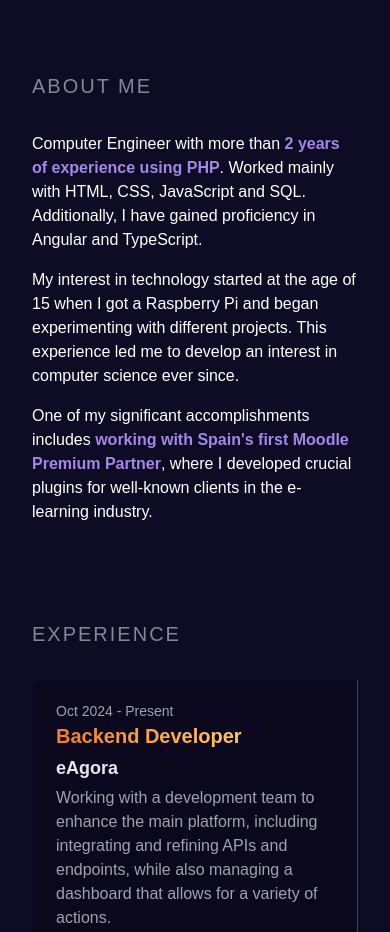
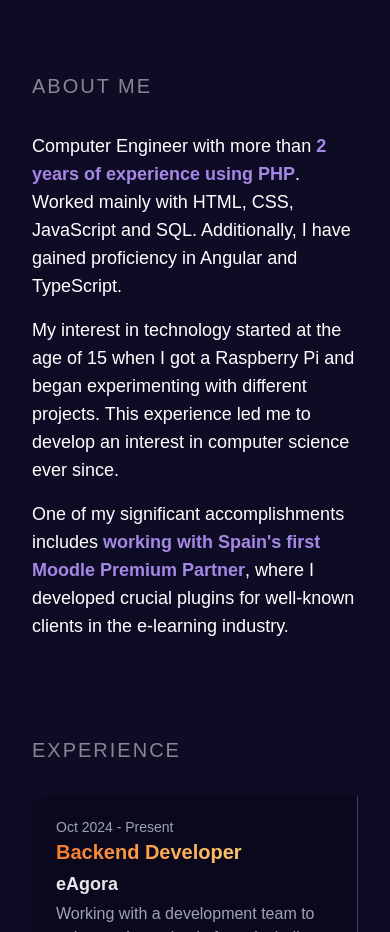
Before and after one commit to umigam3/personal-portfolio-v2, a Next.js app: page / in a window 390 px wide. Shown: the part 820-1752 px from the top of the page. Built offline with nearby package versions, Linux system fonts and the light colour scheme.

Commit message:
about text size

```diff
--- a/src/components/about/About.tsx
+++ b/src/components/about/About.tsx
@@ -17,7 +17,7 @@ export default function About() {
     >
       <Title label="About me" />
       <div className="flex flex-col xl:flex-row justify-between gap-8 md:gap-24">
-        <div className="xl:w-1/2 w-full md:text-xl">
+        <div className="xl:w-1/2 w-full text-lg md:text-xl">
           <p className="mb-4">
             Computer Engineer with more than{" "}
             <span className="text-primary font-semibold">
```
